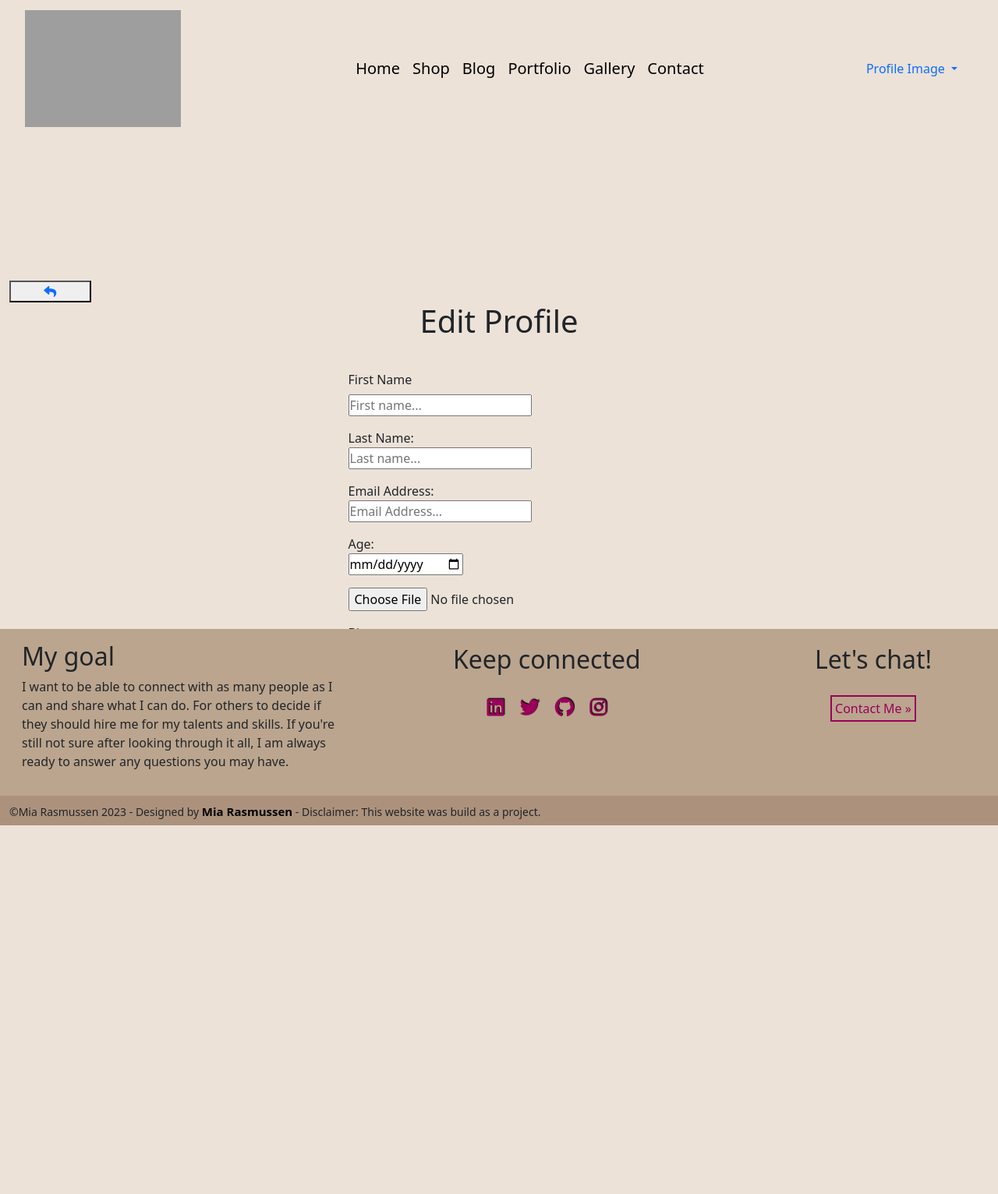
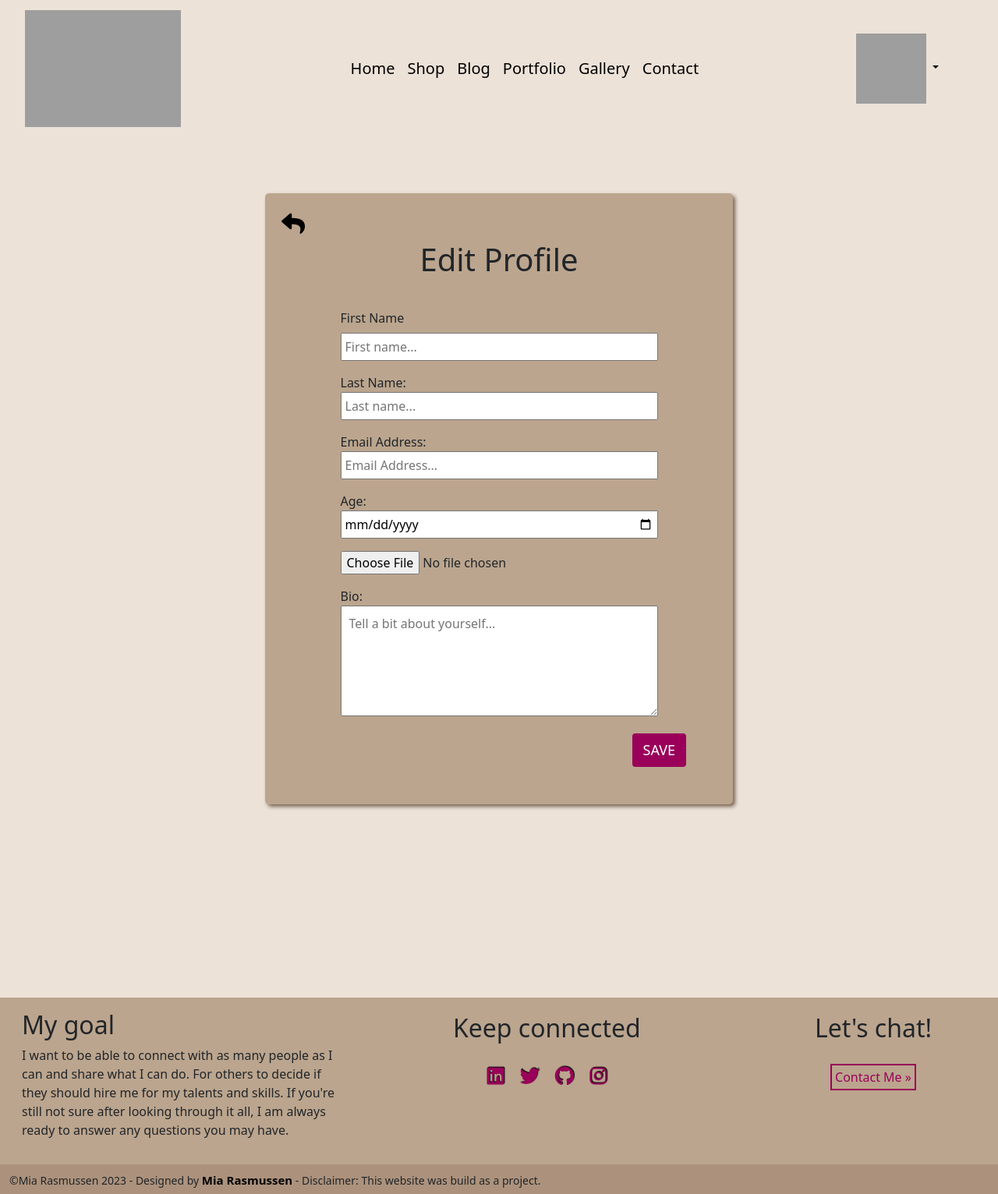
Before and after one commit to Code-Institute-Submissions/MiaRasmussen05-PP4, a Django app: page /profile/profile/edit_profile/ in a window 1280 px wide. Shown: the whole page at 78% size. Before the commit the page ends 1059 px from the top, so only its background shows below. Run offline with Django 3.2, Linux system fonts and the light colour scheme; the visitor is signed in with stand-in values (Sample User, id 1); some libraries are stand-ins or nearby versions; grey boxes are pictures that could not be loaded.

Commit message:
Style the profile part a bit more and link nav up with the user image and name

```diff
--- a/static/css/style.css
+++ b/static/css/style.css
@@ -58,8 +58,32 @@ body {
     text-decoration: none;
 }
 
-.slide {
-    margin-bottom: 500px;
+.headings {
+    font-size: 60px;
+    font-weight: 400;
+    text-decoration: underline;
+}
+
+.headings span {
+    font-size: 80px;
+    font-family: 'Great Vibes', cursive;
+    font-weight: 700;
+    letter-spacing: 5px;
+}
+
+/* CRUD Pages */
+
+.crud-box {
+    width: 600px;
+    background-color: #BBA58E;
+    border-radius: 5px;
+    box-shadow: 3px 3px 5px #796352;
+}
+
+.go-back {
+    background-color: transparent;
+    border: none;
+    font-size: 30px;
 }
 
 /* Header */
@@ -90,22 +114,13 @@ body {
     background-color: transparent;
 }
 
+.profile-img {
+    width: 90px;
+    height: 90px;
+}
+
 .logout-nav {
     font-size: 16px;
-}
-
-.headings {
-    font-size: 60px;
-    font-weight: 400;
-    text-decoration: underline;
-    /* margin-top: 160px; */
-}
-
-.headings span {
-    font-size: 80px;
-    font-family: 'Great Vibes', cursive;
-    font-weight: 700;
-    letter-spacing: 5px;
 }
 
 /* Home Page */
@@ -303,3 +318,7 @@ footer .socials {
 .username {
     font-size: 28px;
 }
+
+.crud-box {
+    margin-bottom: 500px;
+}
--- a/templates/base.html
+++ b/templates/base.html
@@ -83,19 +83,23 @@
                         <ul class="navbar-nav justify-content-end align-self-center">
                             {% if user.is_authenticated %}
                             <li class="nav-item dropdown">
-                                <a class="nav-link dropdown-toggle d-none d-lg-block pe-3 ps-lg-0 me-4" href="#"
+                                <a class="nav-link dropdown-toggle d-none d-lg-block pe-3 ps-lg-0 me-5 text-black" href="#"
                                     id="offcanvasNavbarDropdown" role="button" data-bs-toggle="dropdown"
                                     aria-expanded="false">
-                                    Profile Image
-                                    <!-- image of user -->
+                                    {% if request.user.profile.image %}
+                                            <img src="{{ request.user.profile.image.url }}" class="profile-img"
+                                                alt="Profile Image">
+                                            {% else %}
+                                            <img src="https://imgur.com/kUyQ94l.png" class="profile-img"
+                                                alt="No image availible Placeholder">
+                                            {% endif %}
                                 </a>
                                 <a class="nav-link link dropdown-toggle d-block d-lg-none ps-3 pe-lg-0 me-4" href="#"
                                     id="offcanvasNavbarDropdown" role="button" data-bs-toggle="dropdown"
                                     aria-expanded="false">
-                                    Username
-                                    <!-- name of user -->
+                                    {{ user.username }}
                                 </a>
-                                <ul class="dropdown-menu drop-menu border-0 rounded-0" aria-labelledby="offcanvasNavbarDropdown">
+                                <ul class="dropdown-menu drop-menu border-0" aria-labelledby="offcanvasNavbarDropdown">
                                     <li>
                                         <a class="dropdown-item link p-0 mb-2 ms-3" href="{% url 'profile' username=request.user.username %}">Profile</a>
                                     </li>
--- a/user_profile/forms.py
+++ b/user_profile/forms.py
@@ -12,15 +12,19 @@ class ProfileForm(forms.ModelForm):
         widgets = {
             'fiName': forms.TextInput(attrs={
                 'placeholder': 'First name...',
+                'style': 'padding: 4px; width: 100%;'
             }),
             'laName': forms.TextInput(attrs={
                 'placeholder': 'Last name...',
+                'style': 'padding: 4px; width: 100%;'
             }),
             'email': forms.TextInput(attrs={
                 'placeholder': 'Email Address...',
+                'style': 'padding: 4px; width: 100%;'
             }),
             'birth_date': DateInput(attrs={
-                'type': 'date'
+                'type': 'date',
+                'style': 'padding: 4px; width: 100%;'
             }),
             'image': ClearableFileInput(attrs={
                 'accept': 'image/*'
@@ -28,18 +32,20 @@ class ProfileForm(forms.ModelForm):
             'bio': forms.Textarea(attrs={
                 'placeholder': 'Tell a bit about yourself...',
                 'rows': 5,
+                'style': 'padding: 10px; max-height: 300px; width: 100%;'
             }),
         }
+
+    def __init__(self, *args, **kwargs):
+        super().__init__(*args, **kwargs)
+        if self.instance and self.instance.image:
+            self.fields['image'].initial = self.instance.image.url
 
     def save(self, commit=True):
         profile = super().save(commit=False)
         if commit:
-            profile.user = self.instance
+            if self.cleaned_data.get('image'):
+                profile.image = self.cleaned_data['image']
+            profile.user = self.instance.user
             profile.save()
         return profile
-
-    def __init__(self, *args, **kwargs):
-        super(ProfileForm, self).__init__(*args, **kwargs)
-        # Set the initial value of the image field
-        if self.instance and self.instance.image:
-            self.fields['image_display'] = forms.ImageField(required=False, initial=self.instance.image, widget=forms.FileInput)
--- a/user_profile/models.py
+++ b/user_profile/models.py
@@ -5,12 +5,12 @@ from cloudinary.models import CloudinaryField
 
 class Profile(models.Model):
     user = models.OneToOneField(User, on_delete=models.CASCADE, related_name='profile')
-    fiName = models.CharField(max_length=150, null=True, blank=True)
-    laName = models.CharField(max_length=150, null=True, blank=True)
-    email = models.CharField(max_length=250, null=True, blank=True)
-    birth_date = models.DateField(null=True, blank=True)
+    fiName = models.CharField(max_length=150, null=True, blank=True, default='')
+    laName = models.CharField(max_length=150, null=True, blank=True, default='')
+    email = models.CharField(max_length=250, null=True, blank=True, default='')
+    birth_date = models.DateField(null=True, blank=True, default='')
     image = CloudinaryField('image', null=True, blank=True)
-    bio = models.TextField(max_length=500, null=True, blank=True)
+    bio = models.TextField(max_length=1000, null=True, blank=True, default='')
 
     def __str__(self):
         return f'{self.user.username} Profile'
--- a/user_profile/templates/edit_profile.html
+++ b/user_profile/templates/edit_profile.html
@@ -4,15 +4,12 @@
 
 {% block content %}
 
-<div class="countainer-fluid mt-5">
-    <br>
-    <br>
-    <br>
+<div class="countainer-fluid mt-4">
     <div class="row col-12 d-flex justify-content-center align-self-center ms-0">
         <div class="mt-5 crud-box">
             <div>
                 <button class="go-back col-1 mt-3" title="Go back">
-                    <a href="{{request.META.HTTP_REFERER}}"><i class="fas fa-reply"></i></a>
+                    <a class="text-black" href="{{request.META.HTTP_REFERER}}"><i class="fas fa-reply"></i></a>
                 </button>
             </div>
             <div class="d-flex justify-content-center">
--- a/user_profile/views.py
+++ b/user_profile/views.py
@@ -17,6 +17,11 @@ class ProfileDetailView(LoginRequiredMixin, DetailView):
 
     def get_object(self):
         return self.request.user.profile
+
+    def get_context_data(self, **kwargs):
+        context = super().get_context_data(**kwargs)
+        context['user'] = self.request.user
+        return context
 
 
 @receiver(post_save, sender=User)
@@ -43,13 +48,16 @@ class EditProfileView(LoginRequiredMixin, UpdateView):
     model = Profile
     form_class = ProfileForm
     template_name = 'edit_profile.html'
-    success_url = reverse_lazy('profile')
 
     def get_object(self):
         return self.request.user.profile
 
     def form_valid(self, form):
         profile = form.save(commit=False)
-        profile.user = self.request.user
+        user = self.request.user
+        profile.user = user
         profile.save()
         return super().form_valid(form)
+
+    def get_success_url(self):
+        return reverse_lazy('profile', kwargs={'username': self.request.user.username})
```
Also changed, not shown: user_profile/templates/profile.html (+6 -6 lines), user_profile/migrations/0003_auto_20230428_2314.py (added).
